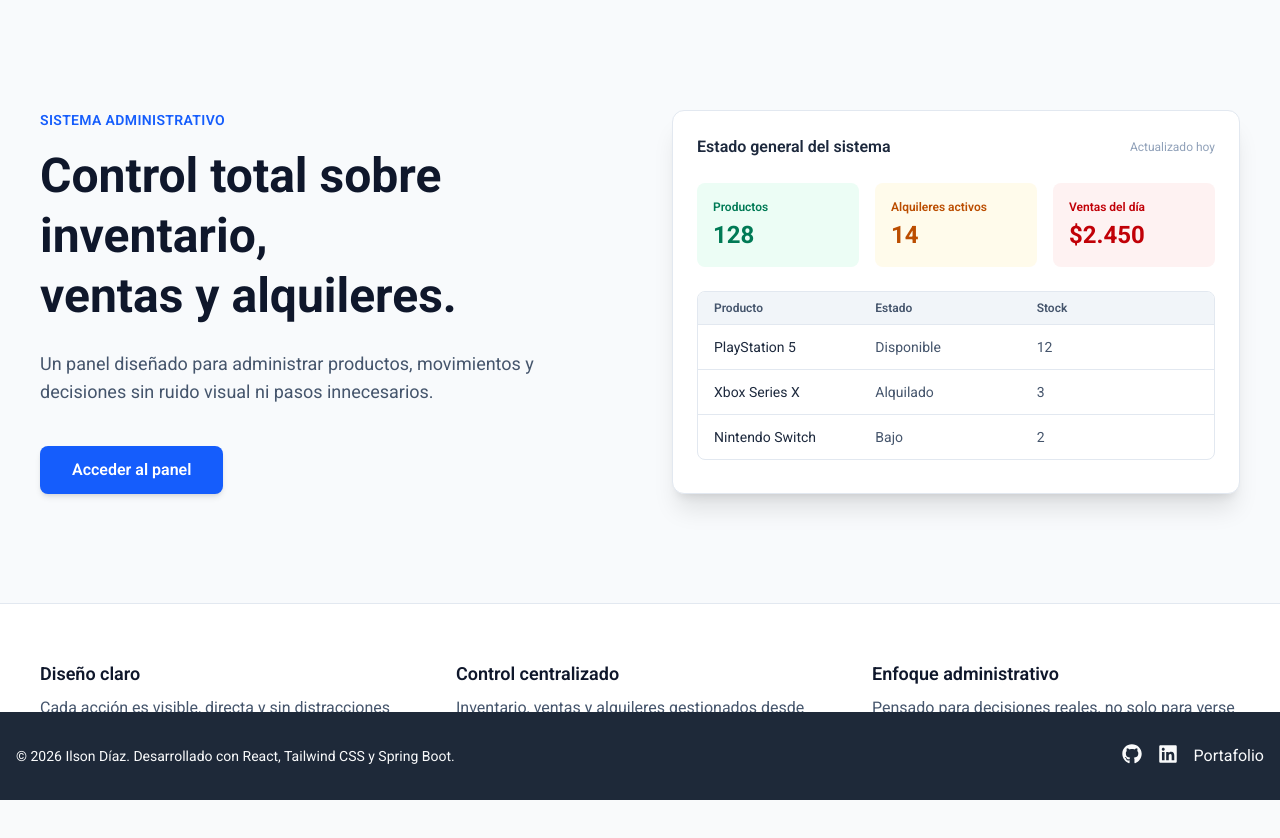
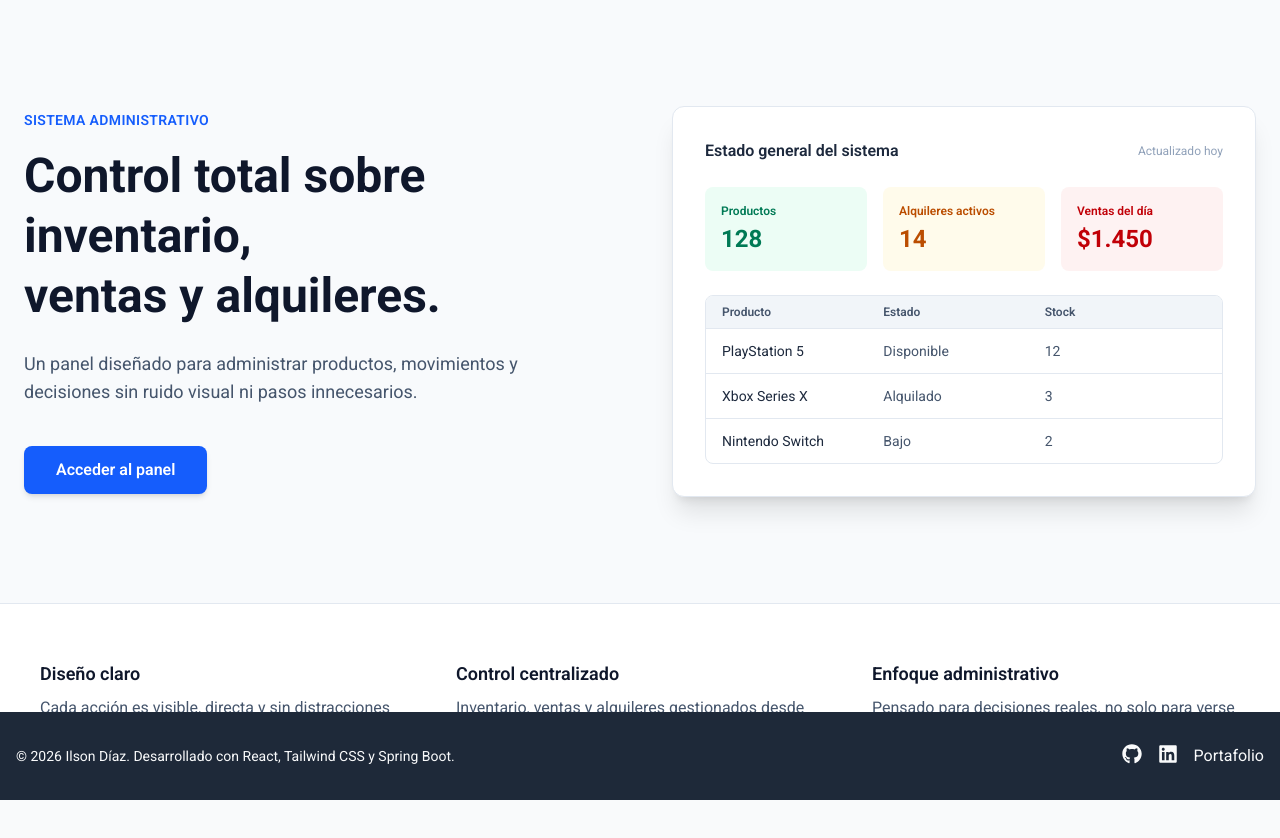
Before and after one commit to ilson28/Gamehub, a React (Vite) app in the folder frontend/gamehub/: page /welcome in a window 1280 px wide. Shown: the top 838 px of the page. Built offline with nearby package versions, Linux system fonts and the light colour scheme; no server answers.

Commit message:
feat(Welcome): adjust padding and update sales value for improved layout

```diff
--- a/frontend/gamehub/src/pages/Welcome.jsx
+++ b/frontend/gamehub/src/pages/Welcome.jsx
@@ -8,7 +8,7 @@ export default function Welcome() {
             {/* ======================================================
           HERO / ZONA PRINCIPAL
           ====================================================== */}
-            <section className="flex flex-1 items-center px-10 py-16 max-w-7xl mx-auto w-full">
+            <section className="flex flex-1 items-center px-6 sm:8 lg:10 py-16 max-w-7xl mx-auto w-full">
                 <div className="grid grid-cols-1 lg:grid-cols-2 gap-16 w-full">
 
                     {/* ---------- TEXTO PRINCIPAL ---------- */}
@@ -39,7 +39,7 @@ export default function Welcome() {
                     </div>
 
                     {/* ---------- METÁFORA VISUAL: PANEL ---------- */}
-                    <div className="bg-white rounded-xl shadow-xl border border-slate-200 p-6">
+                    <div className="bg-white rounded-xl shadow-xl border border-slate-200 p-3 sm:p-6 lg:p-8">
                         {/* Header del panel */}
                         <div className="flex items-center justify-between mb-6">
                             <h2 className="font-semibold text-slate-800">
@@ -64,7 +64,7 @@ export default function Welcome() {
                             />
                             <StatusCard
                                 title="Ventas del día"
-                                value="$2.450"
+                                value="$1.450"
                                 status="danger"
                             />
                         </div>
@@ -129,7 +129,7 @@ function StatusCard({ title, value, status }) {
     return (
         <div className={`rounded-lg p-4 ${statusStyles[status]}`}>
             <p className="text-xs font-semibold mb-1">{title}</p>
-            <p className="text-2xl font-bold">{value}</p>
+            <p className="font-bold sm:text-2xl">{value}</p>
         </div>
     );
 }
```
